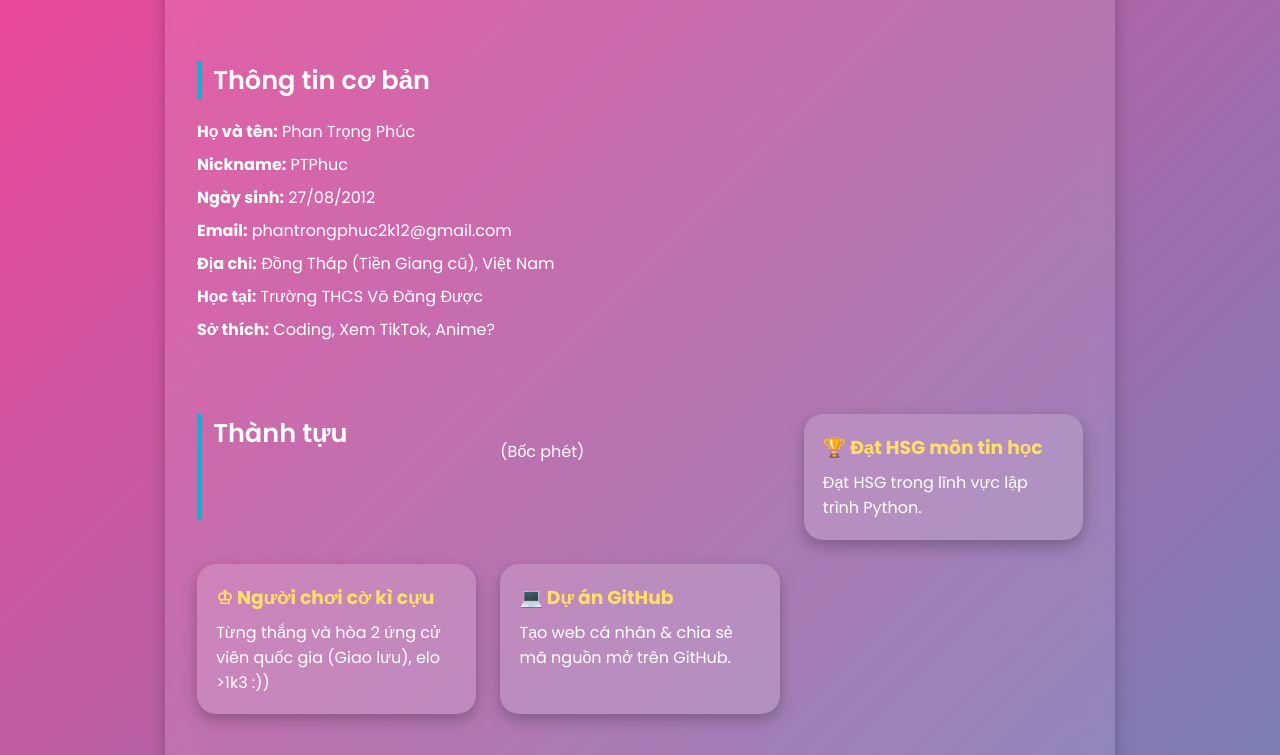
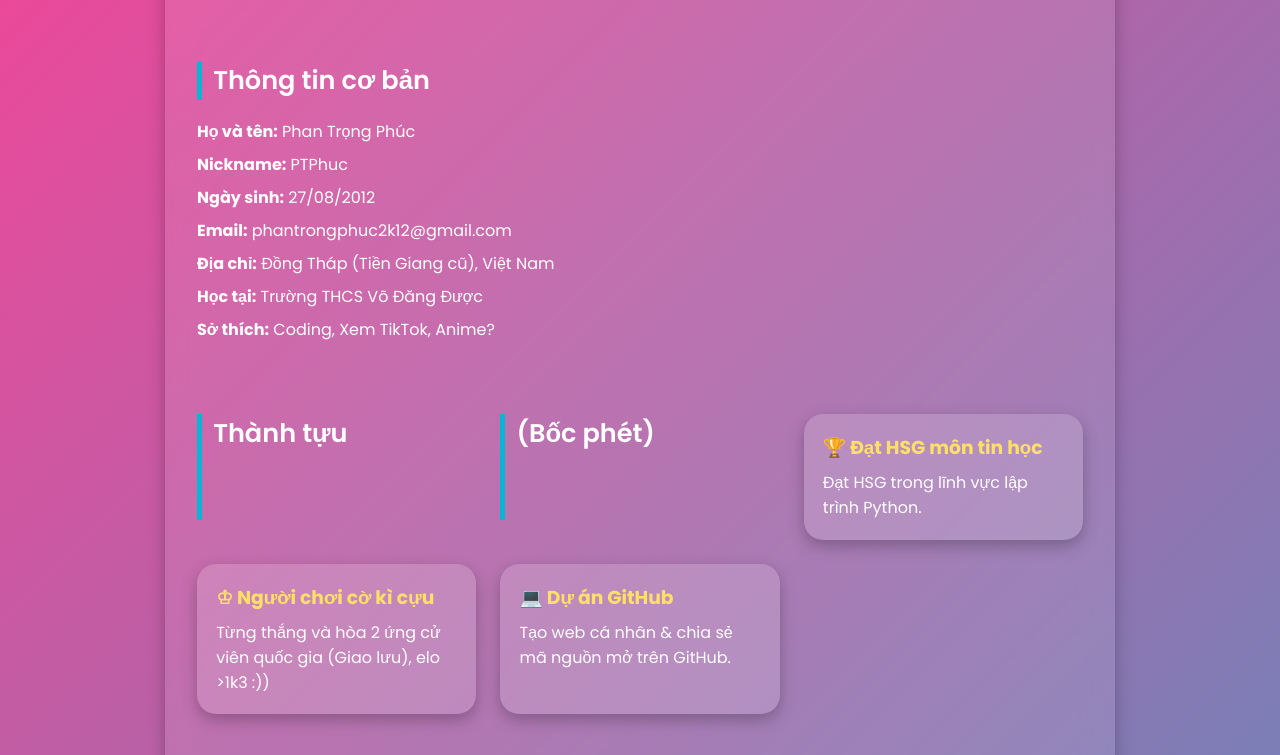
Before and after one commit to PhanPhuc12300/PhanPhuc12300.github.io, a plain HTML site: page profile.html in a window 1280 px wide. Shown: the part 197-952 px from the top of the page. Drawn offline with Linux system fonts and the light colour scheme.

Commit message:
Update profile.html

```diff
--- a/profile.html
+++ b/profile.html
@@ -145,7 +145,8 @@
     </section>
 
     <section class="achievements">
-      <h2>Thành tựu</h2><br/>(Bốc phét)</h2>
+      <h2>Thành tựu</h2>
+      <h2>(Bốc phét)</h2>
       <div class="card">
         <h3>🏆 Đạt HSG môn tin học</h3>
         <p>Đạt HSG trong lĩnh vực lập trình Python.</p>
```
